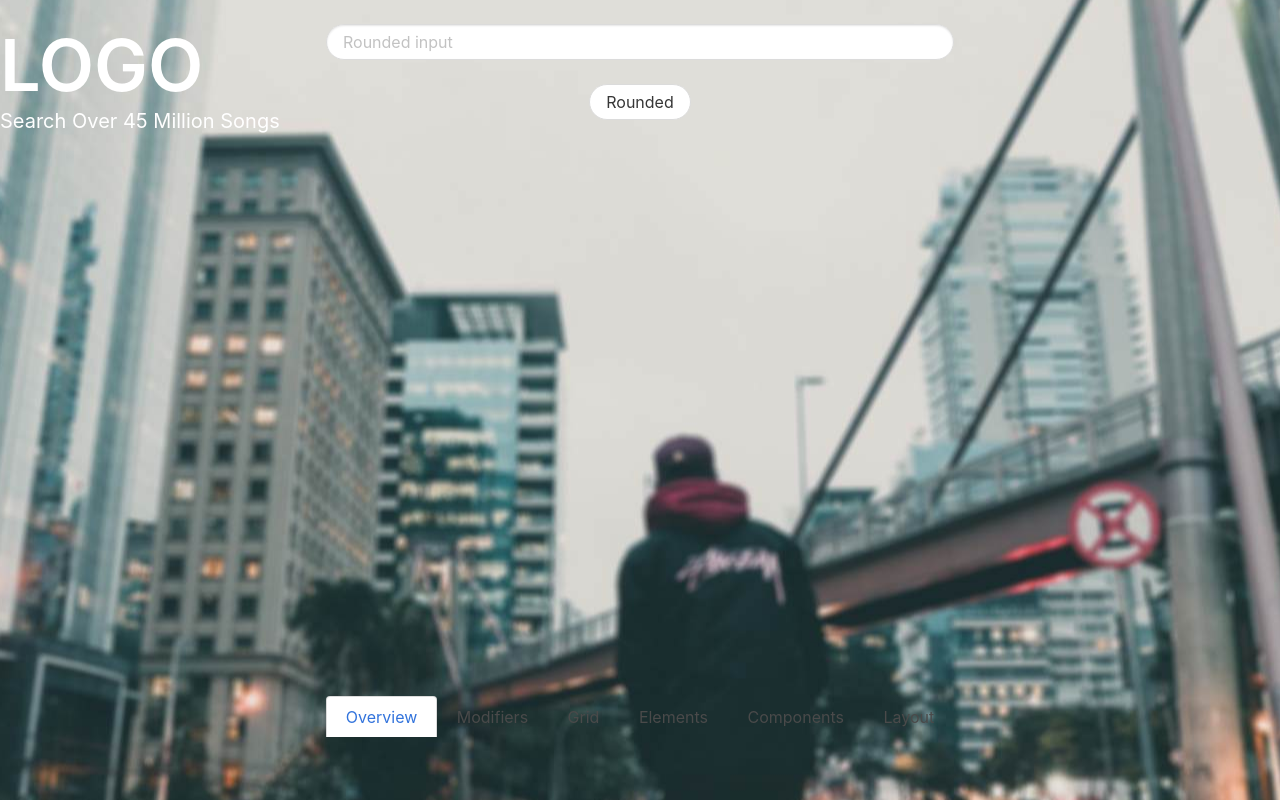
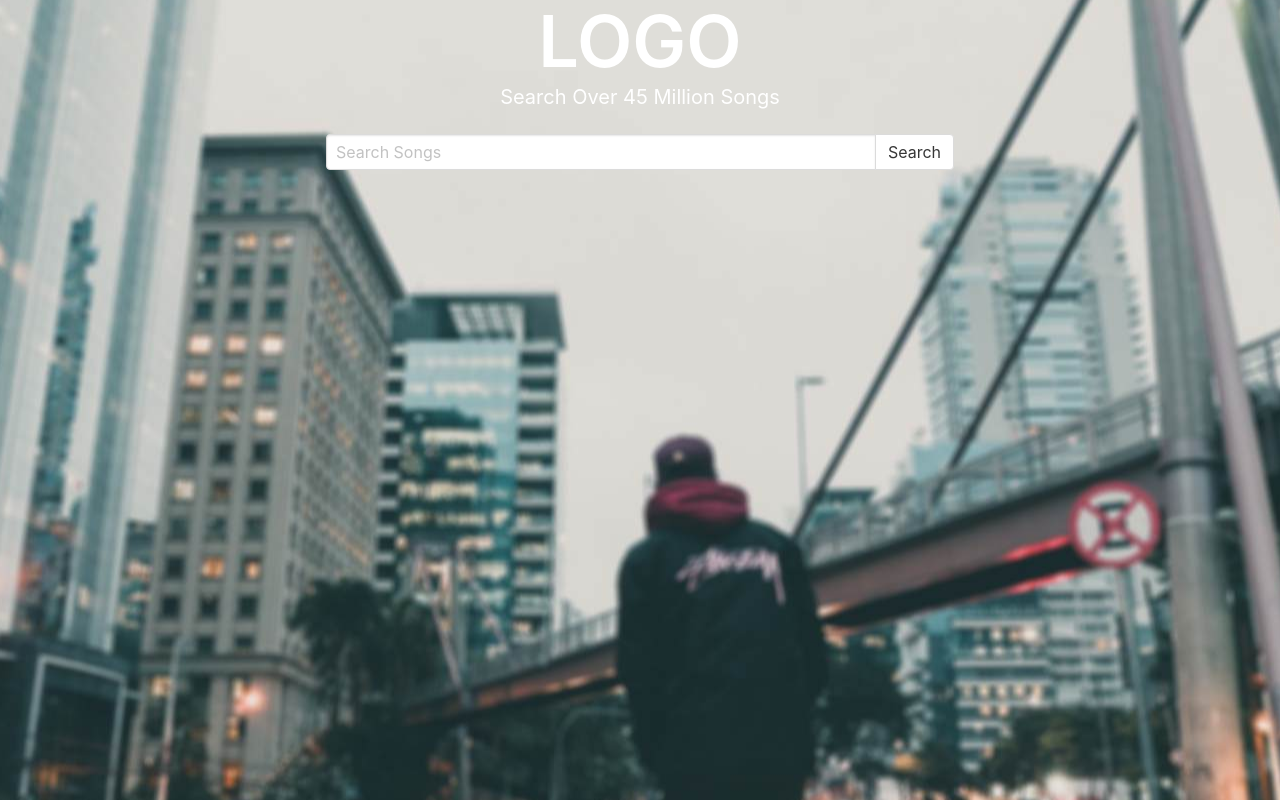
Before and after one commit to LiftoffSBC/findtune, a plain HTML site: page results.html in a window 1280 px wide. Drawn offline with nearby package versions, Linux system fonts and the light colour scheme.

Commit message:
added results.html updated styling index.html

```diff
--- a/css/style.css
+++ b/css/style.css
@@ -19,6 +19,10 @@ html {
     text-align: center;
 }
 
+.main-results {
+    text-align: center;
+}
+
 #search {
     justify-content: center
 }
--- a/results.html
+++ b/results.html
@@ -5,64 +5,32 @@
     <link rel="stylesheet" type="text/css" href="css/reset.css">
     <meta charset="utf-8">
     <meta name="viewport" content="width=device-width, initial-scale=1">
-  <title>Music Search</title>
+    <title>Results</title>
     <link rel="stylesheet" href="https://cdnjs.cloudflare.com/ajax/libs/bulma/0.7.1/css/bulma.min.css">
     <link rel="stylesheet" type="text/css" href="css/style.css">
 </head>
 
 <body>
-  <div class="background">
-    <br>
-    <div class="columns">
-      <div class="column">
+
+
+    <div class="columns is-mobile main-results">
+        <div class="column is-half is-offset-one-quarter">
             <p class="title">
                 LOGO
             </p>
             <p class="subtitle">
                 Search Over 45 Million Songs
-        </p></div>
-      <div class="column is-half">
-    <section class="hero is-clear is-large">
-        <div class="hero-head has-text-centered">
-            <input class="input is-rounded" type="text" placeholder="Rounded input">
-            <br><br>
-            <a class="button is-clear is-rounded">Rounded</a>
+            </p>
+            <div id="search" class="field has-addons">
+                <div class="control is-expanded">
+                    <input class="input is-expanded" type="text" placeholder="Search Songs" onclick="window.location.href='results.html'">
                 </div>
-
-        <div class="hero-body">
-          <div class="container has-text-centered">
+                <div class="control is-full-width">
+                    <a class="button">
+                        Search
+                    </a>
                 </div>
             </div>
-
-        <div class="hero-foot">
-          <nav class="tabs is-boxed is-fullwidth">
-            <div class="container">
-              <ul>
-                <li class="is-active">
-                  <a>Overview</a>
-                </li>
-                <li>
-                  <a>Modifiers</a>
-                </li>
-                <li>
-                  <a>Grid</a>
-                </li>
-                <li>
-                  <a>Elements</a>
-                </li>
-                <li>
-                  <a>Components</a>
-                </li>
-                <li>
-                  <a>Layout</a>
-                </li>
-              </ul>
-            </div>
-          </nav>
-        </div>
-      </section>
-      </div>
-      <div class="column"></div>
         </div>
     </div>
 </body>
```
Also changed, not shown: index.html (+1 -1 lines). Lines whose indentation alone changed are shown as unchanged.
